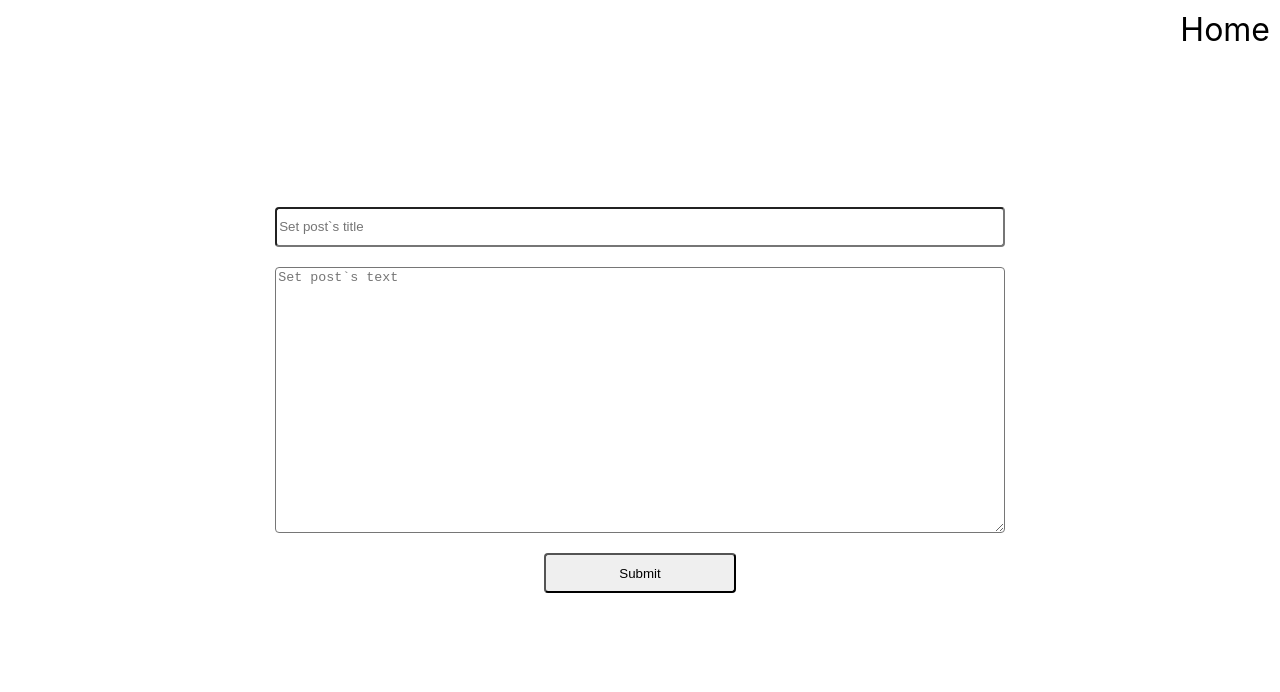
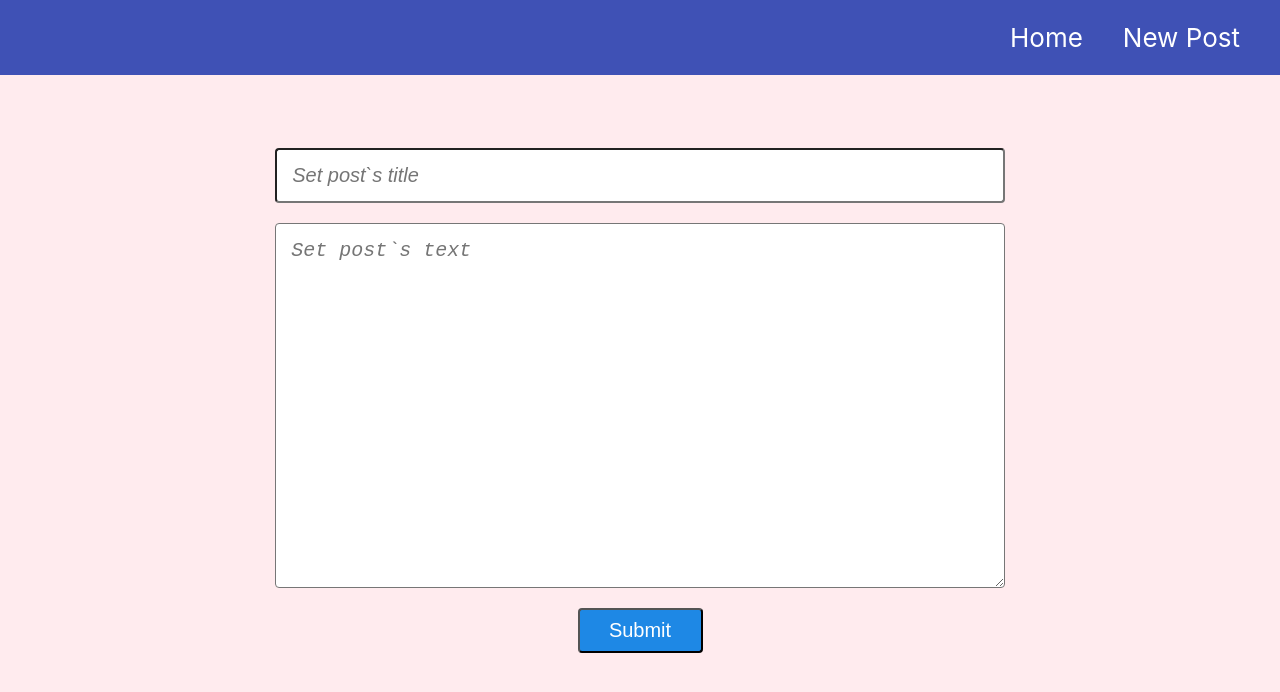
Before and after one commit to PavelMGs/blog, a Next.js app: page /posts/new in a window 1280 px wide. Shown: the top 692 px of the page. Built offline with nearby package versions, Linux system fonts and the light colour scheme.

Commit message:
fix: eslint fix

```diff
--- a/components/Comment/Comment.tsx
+++ b/components/Comment/Comment.tsx
@@ -4,9 +4,11 @@ import styled from 'styled-components';
 const Wrapper = styled.div`
     font-size: 2em;
     width: 100%;
-    box-shadow: 0 0 15px black;
+    box-shadow: 0 0 10px #424242;
     margin: 10px auto;
     padding: 10px;
+    border-radius: 7px;
+    background: white;
 `;
 
 interface IComment {
--- /dev/null
+++ b/components/Header/Header.tsx
@@ -0,0 +1,46 @@
+import React from 'react';
+import styled from 'styled-components';
+
+import Link from 'next/link';
+
+const Wrapper = styled.div`
+    position: fixed;
+    top: 0;
+    height: 75px;
+    width: 100%;
+    background: #3f51b5;
+
+    color: white;
+
+    display: flex;
+    flex-direction; row;
+    justify-content: flex-end;
+    align-items: center;
+`;
+
+const LinkWrapper = styled.div`
+    margin-right: 40px;
+`
+
+const StyledA = styled.a`
+    font-size: 26px;
+`;
+
+const Header = () => {
+    return (
+        <Wrapper>
+            <LinkWrapper>
+                <Link href='/'>
+                    <StyledA>Home</StyledA>
+                </Link>
+            </LinkWrapper>
+            <LinkWrapper>
+                <Link href='/posts/new'>
+                    <StyledA>New Post</StyledA>
+                </Link>
+            </LinkWrapper>
+        </Wrapper>
+    )
+}
+
+export default Header;
--- a/pages/posts/new.tsx
+++ b/pages/posts/new.tsx
@@ -1,8 +1,8 @@
 import axios from 'axios';
 import { useRouter } from 'next/dist/client/router';
-import Link from 'next/link';
 import React, { FormEvent, useState } from 'react';
 import styled from 'styled-components';
+import Header from '../../components/Header/Header';
 
 const Wrapper = styled.div`
     display: flex;
@@ -12,18 +12,8 @@ const Wrapper = styled.div`
 
     width: 100vw;
     height: 100vh;
+    background: #ffebee;
 `;
-
-const LinkWrapper = styled.div`
-    position: absolute;
-    top: 10px;
-    right: 10px;
-`
-
-const StyledA = styled.a`
-    font-size: 2em;
-`;
-
 const StyledForm = styled.form`
     display: flex;
     flex-direction: column;
@@ -36,8 +26,13 @@ const StyledForm = styled.form`
 const StyledTitle = styled.input`
     width: 57%;
     margin: 10px auto;
+    padding: 15px;
 
-    height: 3em;
+    height: 55px;
+
+    color: #616161;
+    font-size: 20px;
+    font-style: italic;
 
     border-radius: 4px
 `
@@ -49,15 +44,26 @@ const StyledBody = styled.textarea`
     width: 57%;
     margin: 10px auto;
 
-    height: 20em;
+    padding: 15px;
+
+    height: 365px;
+
+    color: #616161;
+    font-size: 20px;
+    font-style: italic;
 
     border-radius: 4px
 `
 
 const StyledSubmit = styled.input`
-    height: 3em;
-    width: 15%;
+    height: 45px;
+    width: 125px;
     margin: 10px auto;
+
+    background: #1e88e5;
+
+    font-size: 20px;
+    color: white;
 
     border-radius: 4px;
 `;
@@ -70,6 +76,11 @@ const NewPost = () => {
     const handleSubmit = (e: FormEvent) => {
         e.preventDefault()
 
+        if (body.length <= 0) {
+            alert('You did not write a post')
+        } else if (title.length <= 0) {
+            alert('Choose a title')
+        } else {
             const data = {
                 "title": title,
                 "body": body,
@@ -88,13 +99,10 @@ const NewPost = () => {
 
             router.push('/');
         }
+    }
     return (
         <Wrapper>
-            <LinkWrapper>
-                <Link href={'/'}>
-                    <StyledA>Home</StyledA>
-                </Link>
-            </LinkWrapper>
+            <Header />
             <StyledForm
                 onSubmit={handleSubmit}
             >
--- a/redux/reducers/posts.ts
+++ b/redux/reducers/posts.ts
@@ -8,7 +8,6 @@ export const postsReducer = (
   switch (action.type) {
     case POSTS: {
       return action.payload;
-      break;
     }
 
     default: {
```
Also changed, not shown: components/Post/Post.tsx (+37 -5 lines), pages/index.tsx (+3 -19 lines), pages/posts/[id].tsx (+41 -30 lines). Lines whose indentation alone changed are shown as unchanged.
